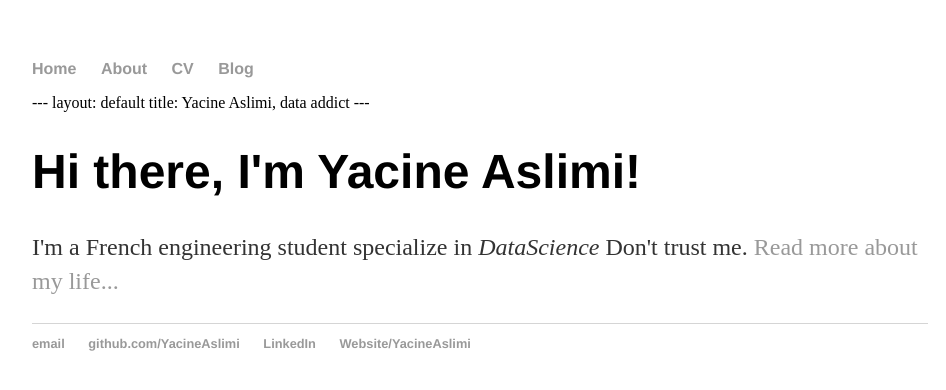
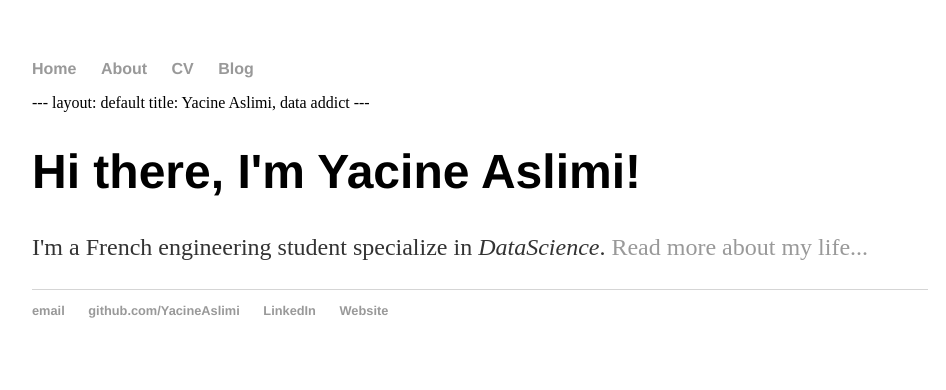
Before and after one commit to YacineAslimi/YacineAslimi.github.io, a Jekyll site: the page index.html, which Jekyll copies as it is, in a window 1280 px wide. Shown: the top 390 px of the page, without its empty margins (160-1106 px from the left). Built offline with Jekyll 4.4.1, drawn with Linux system fonts in a browser that asks for light colours.

Commit message:
Update index.html

```diff
--- a/index.html
+++ b/index.html
@@ -23,7 +23,7 @@
 
     		<div class="blurb">
         		<h1>Hi there, I'm Yacine Aslimi!</h1>
-				<p>I'm a French engineering student specialize in<em> DataScience</em> Don't trust me. <a href="/about">Read more about my life...</a></p>
+				<p>I'm a French engineering student specialize in<em> DataScience</em>. <a href="/about">Read more about my life...</a></p>
     		</div><!-- /.blurb -->
 		</div><!-- /.container -->
 		<footer>
@@ -31,7 +31,7 @@
         		<li><a href="mailto:yacine.aslimi@gmail.com">email</a></li>
         		<li><a href="https://github.com/YacineAslimi">github.com/YacineAslimi</a></li>
         	        <li><a href="https://fr.linkedin.com/in/yacine-aslimi-3418a8106">LinkedIn</a></li>
-        		<li><a href="http://yacineaslimi.esy.es/">Website/YacineAslimi</a></li>
+        		<li><a href="http://yacineaslimi.esy.es/">Website</a></li>
 			</ul>
 		</footer>
 	</body>
```
